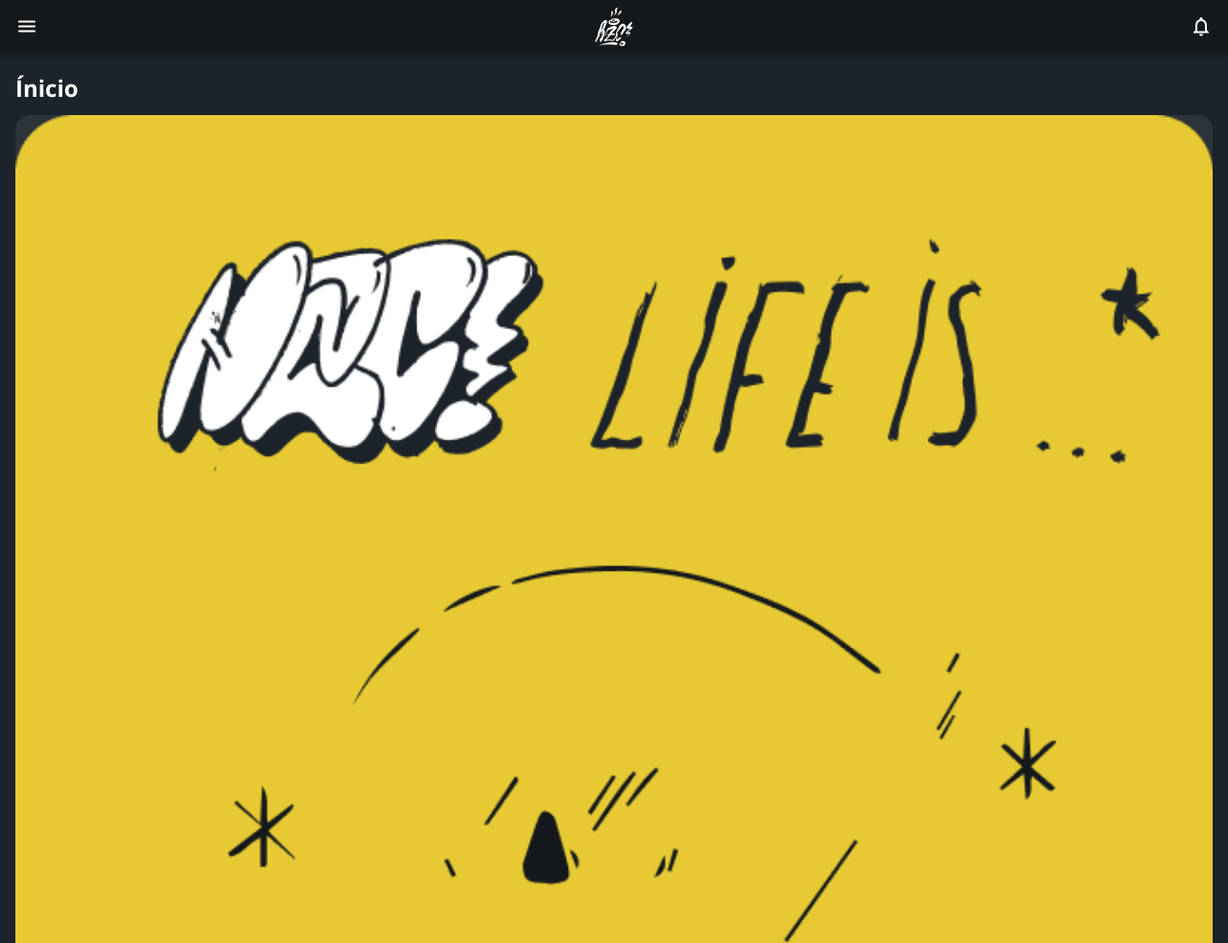
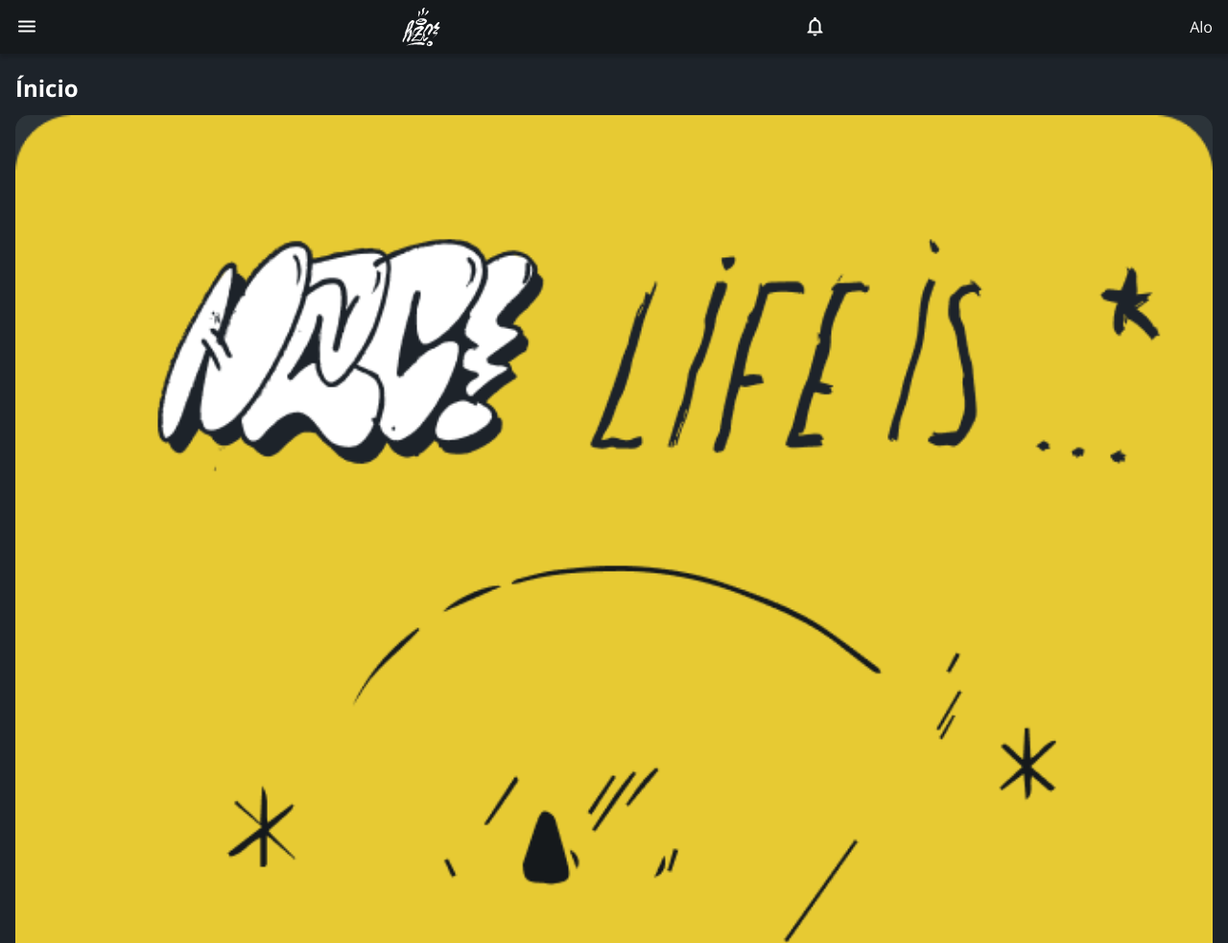
Before and after one commit to trayced/css-grid-alura, a plain HTML site: page index.html in a window 1280 px wide. Shown: the top 983 px of the page at 96% size. Drawn offline with nearby package versions, Linux system fonts and the light colour scheme.

Commit message:
alteração no perfil desktop

```diff
--- a/index.html
+++ b/index.html
@@ -16,6 +16,7 @@
         <button class="cabecalho__menu" aria-label="menu"><i></i></button>
         <img src="assets/img/logo.svg" alt="Logotipo da HZC" class="cabecalho__logo">
         <button class="cabecalho__notificacao" aria-label="notificação"><i></i></button>
+        <p class="cabecalho__perfil">Alo</p>
     </header>
 
     <nav class="menu-lateral">
```
